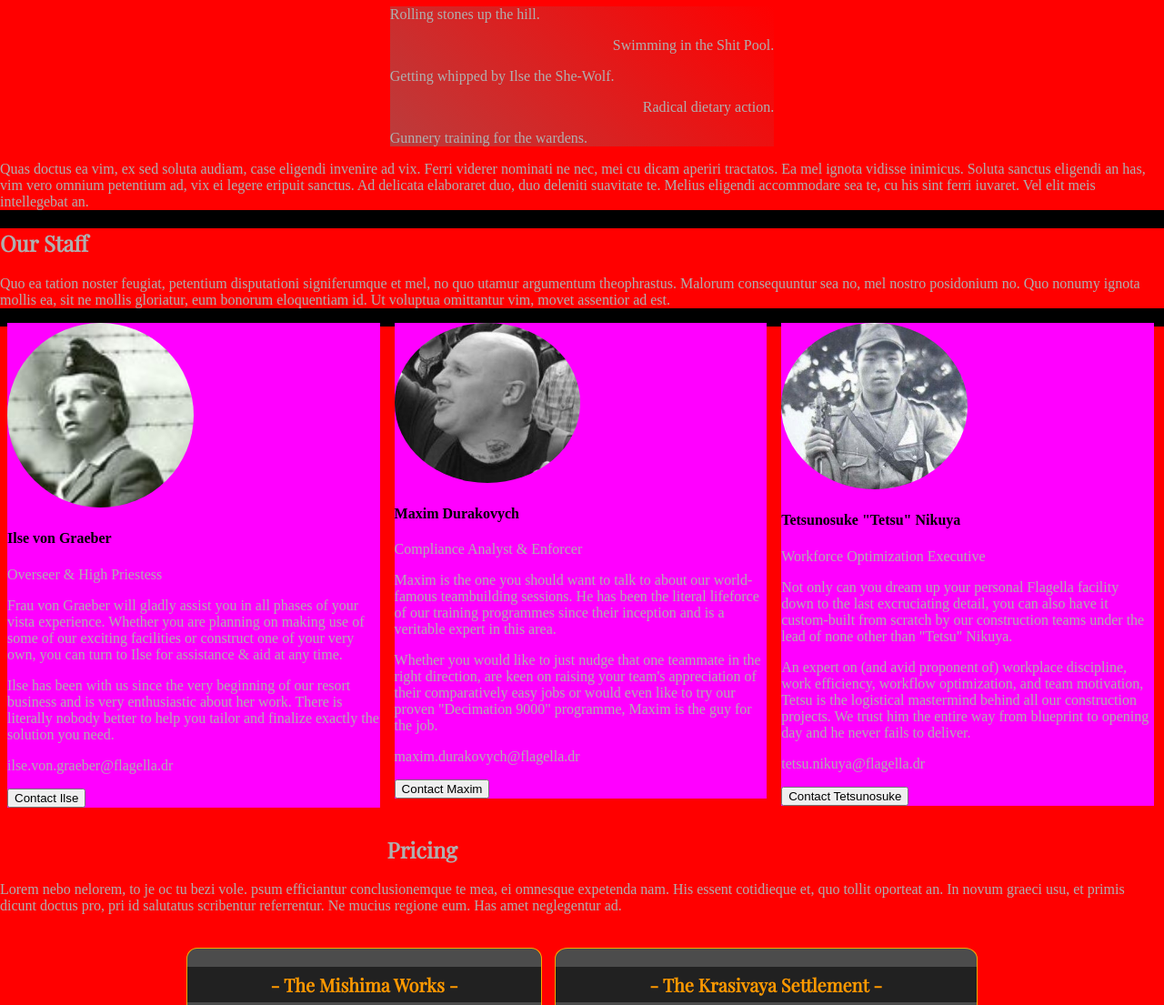
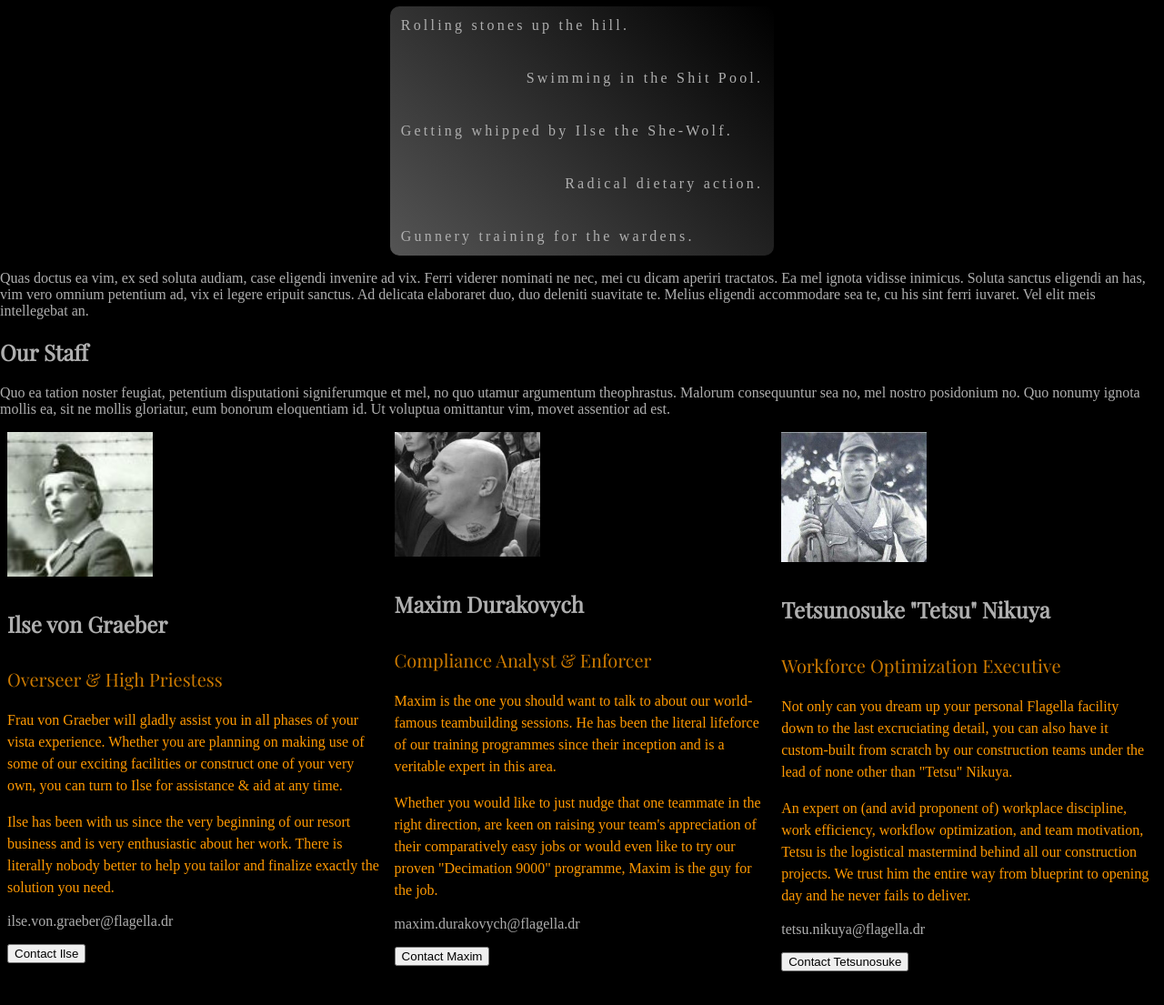
Before and after one commit to rainstormer/flagella, a plain HTML site: page index.html in a window 1280 px wide. Shown: the part 700-1805 px from the top of the page at 91% size. Drawn offline with nearby package versions, Linux system fonts and the light colour scheme; a web font is replaced by a local one.

Commit message:
Corrections b4 consultation.

```diff
--- a/assets/css/main.css
+++ b/assets/css/main.css
@@ -53,19 +53,39 @@ footer {
 
 /* CSS for staff table begins here */
 
-.chars-column {
+.chars__column {
 	float: left;
 	width: 32%;
 	margin-bottom: 16px;
 	padding: 0 8px;
 	}
 
-.chars-photo {
+.chars__img-container {
 	border-radius: 50%;
-	width: 50%;
-	height: 50%;
+	width: 10em;
 	}
 
+.chars__photo {
+	width: 100%;
+	}
+
+.chars__name {
+	font-family: "Playfair Display";
+	font-size: 1.5em;
+	color: #afafaf;
+	}
+
+.chars__card-title {
+	font-family: "Playfair Display";
+	font-size: 1.25em;
+	color: #cc7a00;
+	}
+
+.chars__card-text {
+	font-family: "Alice";
+	line-height: 1.5em;
+	color: #ff9900;
+	}
 
 /* CSS for pricing tables begins here */
 
@@ -78,9 +98,9 @@ footer {
 .pricing-table {
 	display: inline-block;
 	border: 1px solid rgb(255,170,0);
-	border-radius: 3%;
+	border-radius: 10px;
 	background: #4c4c4c;
-	margin: 0.3em;
+	margin: 0.5em;
 	color: #ff9900;
 	}
 
@@ -97,6 +117,15 @@ footer {
 	color: white;
 	font-family: "Playfair Display";
 	}
+
+.pricing-table__img-container {
+	display: block;
+	width: 20em;
+	height: 15em;
+	margin-left: auto;
+	margin-right: auto;
+	box-shadow: 0px 0px 9px 6px rgba(255, 170, 0, 0.5);
+}
 
 .pricing-table__button {
 	display: block;
@@ -123,28 +152,32 @@ footer {
 	margin-left: auto;
 	margin-right: auto;
 	color: #adadad;
-	text-align: center;
-	background-image: linear-gradient(45deg, rgba(120,120,120,0.5), rgba(120,120,120,0));
+	background-image: linear-gradient(45deg, rgba(120,120,120,0.7), rgba(120,120,120,0));
 	width: 33%;
+	border-radius: 10px;
 	}
 
-.special-list-left {
+.special-list--left {
 	text-align: left;
+	padding: 0.75em;
+	letter-spacing: 0.2em;
 	}
 
-.special-list-right {
+.special-list--right {
 	text-align: right;
+	padding: 0.75em;
+	letter-spacing: 0.2em;
 	}
 
+
+/* Other Employees CSS begins here */
+
+.others-wrapper {}
+.others__entry {}
+.others__name {}
+.others__role {}
+
 /* Wildlands of miscellaneous */
-
-
-
-.pricing {
-	color: #afafaf;
-	text-align: center;
-	}
-
 
 .contact {
 	color: #afafaf;
@@ -168,7 +201,7 @@ footer {
 
 
 
-/* Temporary styles for testing purposes - delete all of this in the final version. Including this comment, being as useless as it is, it longs for oblivion anyway. */
+/* Temporary styles for testing purposes - delete all of this in the final version. Including this comment, being as useless as it is, it longs for oblivion anyway.
 
 
 section {
@@ -181,9 +214,9 @@ section {
 	}
 
 
-/* .special-list {
+.special-list {
 	background: #0000ff;
-	} */
+	}
 
 .chars-card {
 	background: #ff00ff;
--- a/index.html
+++ b/index.html
@@ -61,11 +61,11 @@
     <p>Brute dissentiunt liberavisse id cum, an eam prima affert tractatos. Te eam populo vocent, ad case expetendis vel. Iusto choro et mea, ne impetus quaestio reformidans mea, ut summo omnesque has. Duis etiam explicari in pri, solet repudiare vel ex, oratio sapientem maiestatis in est. Nec an natum dicunt. Nostro alienum vis ei. Nam adhuc nostro dissentiet te. In mel scaevola iudicabit intellegebat, cu sit appetere intellegebat definitionem. No alii viris iriure ius, ad nam libris scribentur.</p>
 
 <div class="special-list-wrapper">
-  <p class="special-list-left">Rolling stones up the hill.</p>
-  <p class="special-list-right">Swimming in the Shit Pool.</p>
-  <p class="special-list-left">Getting whipped by Ilse the She-Wolf.</p>
-  <p class="special-list-right">Radical dietary action.</p>
-  <p class="special-list-left">Gunnery training for the wardens.</p>
+  <p class="special-list--left">Rolling stones up the hill.</p>
+  <p class="special-list--right">Swimming in the Shit Pool.</p>
+  <p class="special-list--left">Getting whipped by Ilse the She-Wolf.</p>
+  <p class="special-list--right">Radical dietary action.</p>
+  <p class="special-list--left">Gunnery training for the wardens.</p>
 </div>
 
   <p>Quas doctus ea vim, ex sed soluta audiam, case eligendi invenire ad vix. Ferri viderer nominati ne nec, mei cu dicam aperiri tractatos. Ea mel ignota vidisse inimicus. Soluta sanctus eligendi an has, vim vero omnium petentium ad, vix ei legere eripuit sanctus. Ad delicata elaboraret duo, duo deleniti suavitate te. Melius eligendi accommodare sea te, cu his sint ferri iuvaret. Vel elit meis intellegebat an.</p>
@@ -76,59 +76,67 @@
     <h2>Our Staff</h2>
     <p>Quo ea tation noster feugiat, petentium disputationi signiferumque et mel, no quo utamur argumentum theophrastus. Malorum consequuntur sea no, mel nostro posidonium no. Quo nonumy ignota mollis ea, sit ne mollis gloriatur, eum bonorum eloquentiam id. Ut voluptua omittantur vim, movet assentior ad est.</p>
 
-    <div class="chars-row">
-      <div class="chars-column">
-	<div class="chars-card">
-	  <img class="chars-photo" src="images/graeber.jpg" alt="Ilse von Graeber">
-	  <div class="chars-card-body">
-	    <h4>Ilse von Graeber</h4>
-	    <p class="chars-card-title">Overseer &amp; High Priestess</p>
-	    <p class="chars-card-text">Frau von Graeber will gladly assist you in all phases of your vista experience. Whether you are planning on making use of some of our exciting facilities or construct one of your very own, you can turn to Ilse for assistance &amp; aid at any time.</p>
-	    <p class="char-card-text">Ilse has been with us since the very beginning of our resort business and is very enthusiastic about her work. There is literally nobody better to help you tailor and finalize exactly the solution you need.</p>
-	    <p class="char-card-mail">ilse.von.graeber@flagella.dr</p>
-	    <p><button class="chars-card-button">Contact Ilse</button></p>
-	  </div> <!--chars-card-body -->
-	</div> <!--chars-card -->
-      </div> <!--chars-column -->
+<div class="chars-wrapper">
+    <div class="chars__row">
+      <div class="chars__column">
+	<div class="chars__card">
+	  <div class="chars__img-container">
+	  <img class="chars__photo" src="images/graeber.jpg" alt="Ilse von Graeber"> </div>
+	  <div class="chars__card-body">
+	    <h4 class="chars__name">Ilse von Graeber</h4>
+	    <p class="chars__card-title">Overseer &amp; High Priestess</p>
+	    <p class="chars__card-text">Frau von Graeber will gladly assist you in all phases of your vista experience. Whether you are planning on making use of some of our exciting facilities or construct one of your very own, you can turn to Ilse for assistance &amp; aid at any time.</p>
+	    <p class="chars__card-text">Ilse has been with us since the very beginning of our resort business and is very enthusiastic about her work. There is literally nobody better to help you tailor and finalize exactly the solution you need.</p>
+	    <p class="chars__card-mail">ilse.von.graeber@flagella.dr</p>
+	    <p><button class="chars__card-button">Contact Ilse</button></p>
+	  </div> <!--chars__card-body -->
+	</div> <!--chars__card -->
+      </div> <!--chars__column -->
 
-      <div class="chars-column">
-	<div class="chars-card">
-	  <img class="chars-photo" src="images/durakovych.jpg" alt="Maxim Durakovych">
-	  <div class="chars-card-body">
-	    <h4>Maxim Durakovych</h4>
-	    <p class="chars-card-title">Compliance Analyst &amp; Enforcer</p>
-	    <p class="chars-card-text">Maxim is the one you should want to talk to about our world-famous teambuilding sessions. He has been the literal lifeforce of our training programmes since their inception and is a veritable expert in this area.</p>
-	    <p class="chars-card-text">Whether you would like to just nudge that one teammate in the right direction, are keen on raising your team's appreciation of their comparatively easy jobs or would even like to try our proven "Decimation 9000" programme, Maxim is the guy for the job.</p>
-	    <p class="chars-card-mail">maxim.durakovych@flagella.dr</p>
-	    <p><button class="chars-card-button">Contact Maxim</button></p>
-	  </div> <!--chars-card-body -->
-	</div> <!--chars-card -->
-      </div> <!--chars-column -->
+      <div class="chars__column">
+	<div class="chars__card">
+	  <div class="chars__img-container">
+	  <img class="chars__photo" src="images/durakovych.jpg" alt="Maxim Durakovych"> </div>
+	  <div class="chars__card-body">
+	    <h4 class="chars__name">Maxim Durakovych</h4>
+	    <p class="chars__card-title">Compliance Analyst &amp; Enforcer</p>
+	    <p class="chars__card-text">Maxim is the one you should want to talk to about our world-famous teambuilding sessions. He has been the literal lifeforce of our training programmes since their inception and is a veritable expert in this area.</p>
+	    <p class="chars__card-text">Whether you would like to just nudge that one teammate in the right direction, are keen on raising your team's appreciation of their comparatively easy jobs or would even like to try our proven "Decimation 9000" programme, Maxim is the guy for the job.</p>
+	    <p class="chars__card-mail">maxim.durakovych@flagella.dr</p>
+	    <p><button class="chars__card-button">Contact Maxim</button></p>
+	  </div> <!--chars__card-body -->
+	</div> <!--chars__card -->
+      </div> <!--chars__column -->
 
-      <div class="chars-column">
-	<div class="chars-card">
-	  <img class="chars-photo" src="images/nikuya.jpg" alt="Tetsunosuke Nikuya">
-	  <div class="chars-card-body">
-	    <h4>Tetsunosuke "Tetsu" Nikuya</h4>
-	    <p class="chars-card-title">Workforce Optimization Executive</p>
-	    <p class="chars-card-text">Not only can you dream up your personal Flagella facility down to the last excruciating detail, you can also have it custom-built from scratch by our construction teams under the lead of none other than "Tetsu" Nikuya.</p>
-	    <p class="chars-card-text">An expert on (and avid proponent of) workplace discipline, work efficiency, workflow optimization, and team motivation, Tetsu is the logistical mastermind behind all our construction projects. We trust him the entire way from blueprint to opening day and he never fails to deliver.</p>
-	    <p class="chars-card-mail">tetsu.nikuya@flagella.dr</p>
-	    <p><button class="chars-card-button">Contact Tetsunosuke</button></p>
-	  </div> <!--chars-card-body -->
-	</div> <!--chars-card -->
-      </div> <!--chars-column -->
-    </div> <!--chars-row -->
+      <div class="chars__column">
+	<div class="chars__card">
+	  <div class="chars__img-container">
+	  <img class="chars__photo" src="images/nikuya.jpg" alt="Tetsunosuke Nikuya"></div>
+	  <div class="chars__card-body">
+	    <h4 class="chars__name">Tetsunosuke "Tetsu" Nikuya</h4>
+	    <p class="chars__card-title">Workforce Optimization Executive</p>
+	    <p class="chars__card-text">Not only can you dream up your personal Flagella facility down to the last excruciating detail, you can also have it custom-built from scratch by our construction teams under the lead of none other than "Tetsu" Nikuya.</p>
+	    <p class="chars__card-text">An expert on (and avid proponent of) workplace discipline, work efficiency, workflow optimization, and team motivation, Tetsu is the logistical mastermind behind all our construction projects. We trust him the entire way from blueprint to opening day and he never fails to deliver.</p>
+	    <p class="chars__card-mail">tetsu.nikuya@flagella.dr</p>
+	    <p><button class="chars__card-button">Contact Tetsunosuke</button></p>
+	  </div> <!--chars__card-body -->
+	</div> <!--chars__card -->
+      </div> <!--chars__column -->
+    </div> <!--chars__row -->
+</div>
 
-  </section>
+</section>
 
-  <section class="title-article" id="pricing">							<!-- section 5 - "Pricing". -->
-    <h2>Pricing</h2>
-    <p>Lorem nebo nelorem, to je oc tu bezi vole. psum efficiantur conclusionemque te mea, ei omnesque expetenda nam. His essent cotidieque et, quo tollit oporteat an. In novum graeci usu, et primis dicunt doctus pro, pri id salutatus scribentur referrentur. Ne mucius regione eum. Has amet neglegentur ad.</p>
+<section class="title-article" id="pricing">							<!-- section 5 - "Pricing". -->
+  <h2>Pricing</h2>
+  <p>Lorem nebo nelorem, to je oc tu bezi vole. psum efficiantur conclusionemque te mea, ei omnesque expetenda nam. His essent cotidieque et, quo tollit oporteat an. In novum graeci usu, et primis dicunt doctus pro, pri id salutatus scribentur referrentur. Ne mucius regione eum. Has amet neglegentur ad.</p>
 
 <div class="pricing-wrapper">
   <div class="pricing-table">
     <h3 class="pricing-table__header">- The Mishima Works -</h3>
+    <div class="pricing-table__img-container">
+      <img src="images/resort01.jpg" alt="The Mishima Works" style="width:100%">
+    </div>
     <h4 class="pricing-table__price">from &pound;200</h4>
     <a class="pricing-table__button" href="#">Order Now</a>
     <a class="pricing-table__more" href="#">Read More</a>
@@ -144,6 +152,9 @@
 
   <div class="pricing-table">
     <h3 class="pricing-table__header">- The Krasivaya Settlement -</h3>
+    <div class="pricing-table__img-container">
+      <img src="images/resort02.jpg" alt="Krasivaya Village" style="width:100%">
+    </div>
     <h4 class="pricing-table__price">from &pound;500</h4>
     <a class="pricing-table__button" href="#">Order Now</a>
     <a class="pricing-table__more" href="#">Read More</a>
@@ -159,6 +170,9 @@
 
   <div class="pricing-table">
     <h3 class="pricing-table__header">- Ilse&apos;s "Spezial" -</h3>
+    <div class="pricing-table__img-container">
+      <img src="images/resort03.jpg" alt="Ilses Spezial" style="width:100%">
+    </div>
     <h4 class="pricing-table__price">from &pound;1000</h4>
     <a class="pricing-table__button">Order Now</a>
     <a class="pricing-table__more">Read More</a>
```
